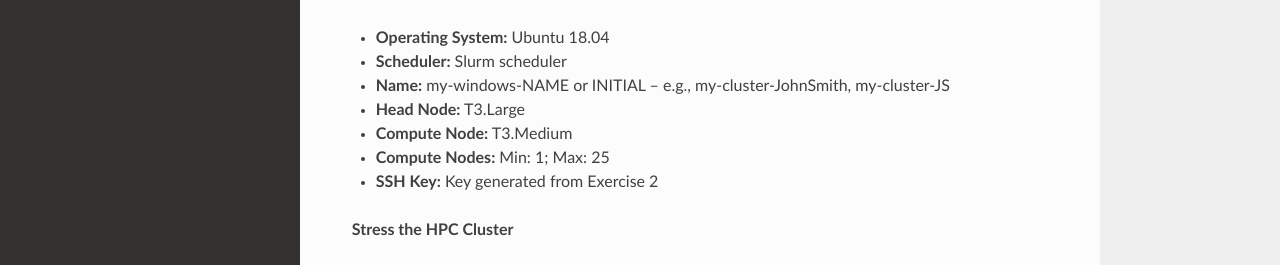
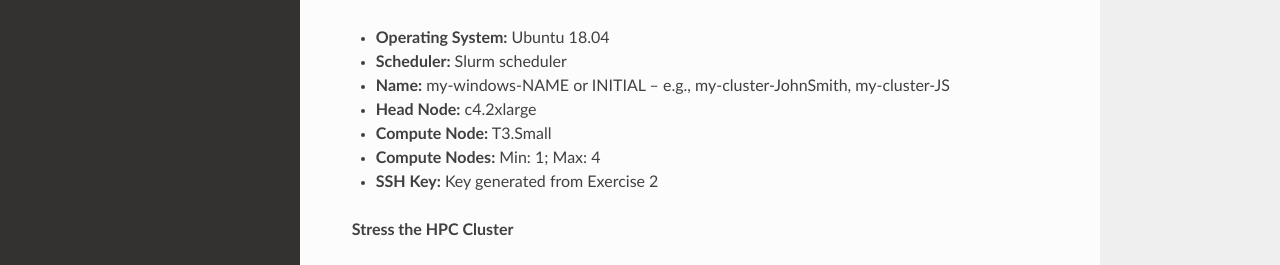
Before and after one commit to mwytang/ronin-workshop, a Sphinx documentation site: the page built from docs/source/cluster.rst, in a window 1280 px wide and 1308 px high. Shown: the part 382-647 px from the top of the window. Built offline with Sphinx 7.4.7 and the Read the Docs theme 2.0.0, drawn with Linux system fonts in a browser that asks for light colours.

Commit message:
Update cluster.rst

```diff
--- a/docs/source/cluster.rst
+++ b/docs/source/cluster.rst
@@ -14,9 +14,9 @@
 * **Operating System:** Ubuntu 18.04
 *	**Scheduler:** Slurm scheduler
 *	**Name:** my-windows-NAME or INITIAL – e.g., my-cluster-JohnSmith, my-cluster-JS
-*  **Head Node:** T3.Large
-*	**Compute Node:** T3.Medium
-*	**Compute Nodes:** Min: 1; Max: 25
+*  **Head Node:** c4.2xlarge
+*	**Compute Node:** T3.Small
+*	**Compute Nodes:** Min: 1; Max: 4
 *	**SSH Key:** Key generated from Exercise 2
 
 **Stress the HPC Cluster**
```
